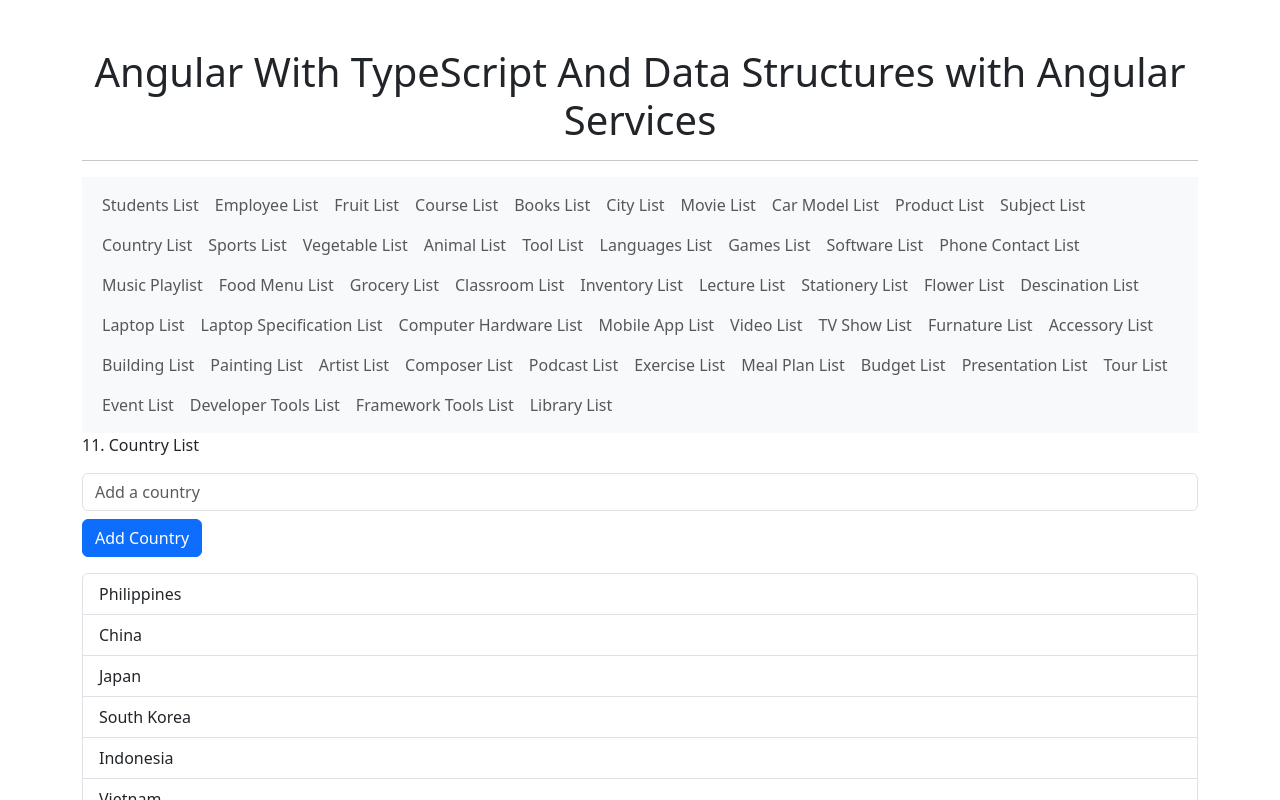
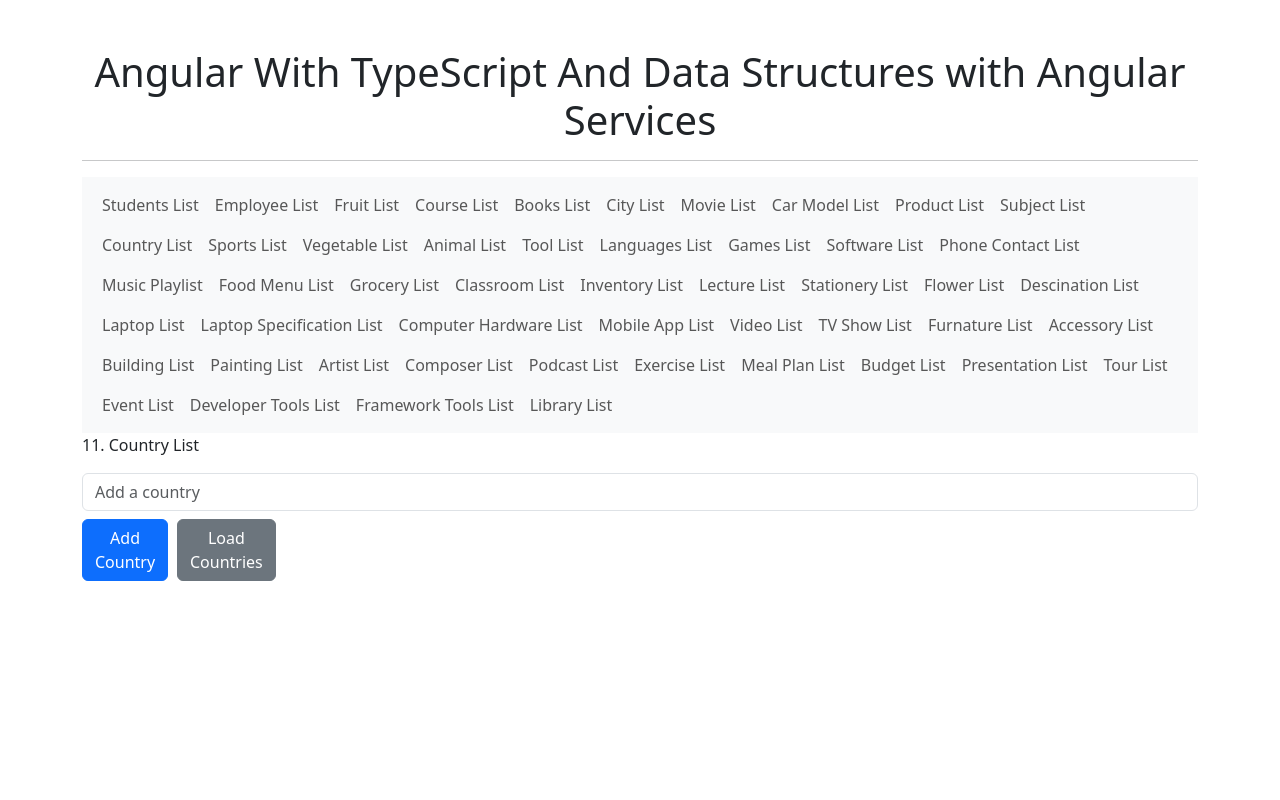
Before and after one commit to muningg/Angular_With_TypeScript_And_Data_Structures, an Angular app: page /country-list in a window 1280 px wide. Shown: the top 800 px of the page. Built offline with nearby package versions, Linux system fonts and the light colour scheme.

Commit message:
feat(country-list-service): add service to load country list

```diff
--- a/src/app/components/country-list/country-list.component.html
+++ b/src/app/components/country-list/country-list.component.html
@@ -1,8 +1,14 @@
 <p>11. Country List</p>
 <input type="text" class="form-control" [(ngModel)]="newCountry" placeholder="Add a country" />
 
-<button class="btn btn-primary mt-2" (click)="addCountry()">Add Country</button>
-
+<div class="row">
+  <div class="col-sm-1">
+    <button class="btn btn-primary mt-2" (click)="addCountry()">Add Country</button>
+  </div>
+  <div class="col-sm-1">
+    <button class="btn btn-secondary mt-2" (click)="provideCountrysList()">Load Countries</button>
+  </div>
+</div>
 <ul class="mt-3 list-group">
   <li class="list-group-item" *ngFor="let country of countries">
     {{country}}
--- a/src/app/components/country-list/country-list.component.ts
+++ b/src/app/components/country-list/country-list.component.ts
@@ -1,4 +1,5 @@
 import { Component } from '@angular/core';
+import { CountryListService } from './country-list.service';
 
 @Component({
   selector: 'app-country-list',
@@ -6,13 +7,18 @@ import { Component } from '@angular/core';
   styleUrl: './country-list.component.css'
 })
 export class CountryListComponent {
-  countries: string[] = ['Philippines', 'China', 'Japan', 'South Korea', 'Indonesia', 'Vietnam', 'Thailand', 'Malaysia', 'Singapore', 'Cambodia', 'Laos', 'Myanmar', 'Brunei', 'Taiwan'];
+  countries: string[] = [];
   newCountry: string = '';
+
+  constructor(private countryListService: CountryListService) { }
 
   addCountry() {
     if (this.newCountry.trim()) {
-      this.countries.push(this.newCountry);
+      this.countryListService.addCountry(this.newCountry);
       this.newCountry = '';
     }
   }
+  provideCountrysList() {
+    this.countries = this.countryListService.loadCountrys();
+  }
 }
--- /dev/null
+++ b/src/app/components/country-list/country-list.service.ts
@@ -0,0 +1,18 @@
+import { Injectable } from '@angular/core';
+
+@Injectable({
+  providedIn: 'root'
+})
+export class CountryListService {
+  private countrys: string[] = [
+    'Philippines', 'China', 'Japan', 'South Korea', 'Indonesia', 'Vietnam', 'Thailand', 'Malaysia', 'Singapore', 'Cambodia', 'Laos', 'Myanmar', 'Brunei', 'Taiwan'
+  ];
+
+  loadCountrys() {
+    return this.countrys;
+  }
+
+  addCountry(country: string) {
+    this.countrys.push(country);
+  }
+}
```
Also changed, not shown: 1 other file (tests, documents, lock files or other folders).
